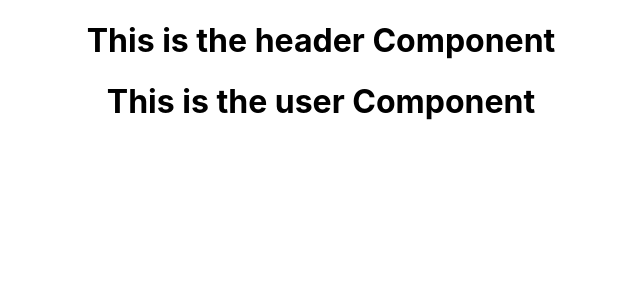
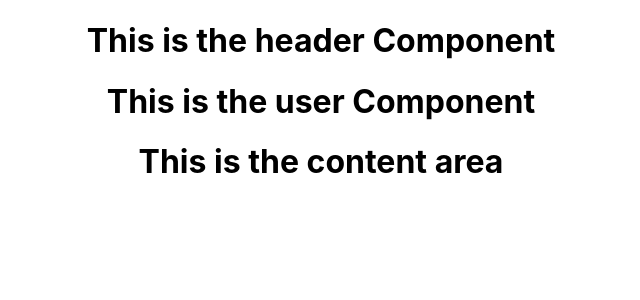
Before and after one commit to chrispscott/BlueBell-photo-app, a React (Create React App) app in the folder blue-bell/: page / in a window 1280 px wide. Shown: the top 300 px of the page, without its empty margins (319-959 px from the left). Built offline with nearby package versions, Linux system fonts and the light colour scheme.

Commit message:
content area is linked to app.js

```diff
--- a/blue-bell/src/App.js
+++ b/blue-bell/src/App.js
@@ -3,12 +3,14 @@ import logo from './logo.svg';
 import './App.css';
 import Header from './components/Header';
 import Userinfo from './components/Userinfo';
+import Contentarea from './components/Contentarea';
 
 function App() {
   return (
     <div className="App">
       <Header/>
       <Userinfo/>
+      <Contentarea/>
     </div>
   );
 }
--- a/blue-bell/src/components/Contentarea.js
+++ b/blue-bell/src/components/Contentarea.js
@@ -0,0 +1,13 @@
+import React, { Component } from 'react';
+
+class Contentarea extends Component {
+    render() {
+        return (
+            <div>
+                <h1>This is the content area</h1>
+            </div>
+        );
+    }
+}
+
+export default Contentarea;
```
